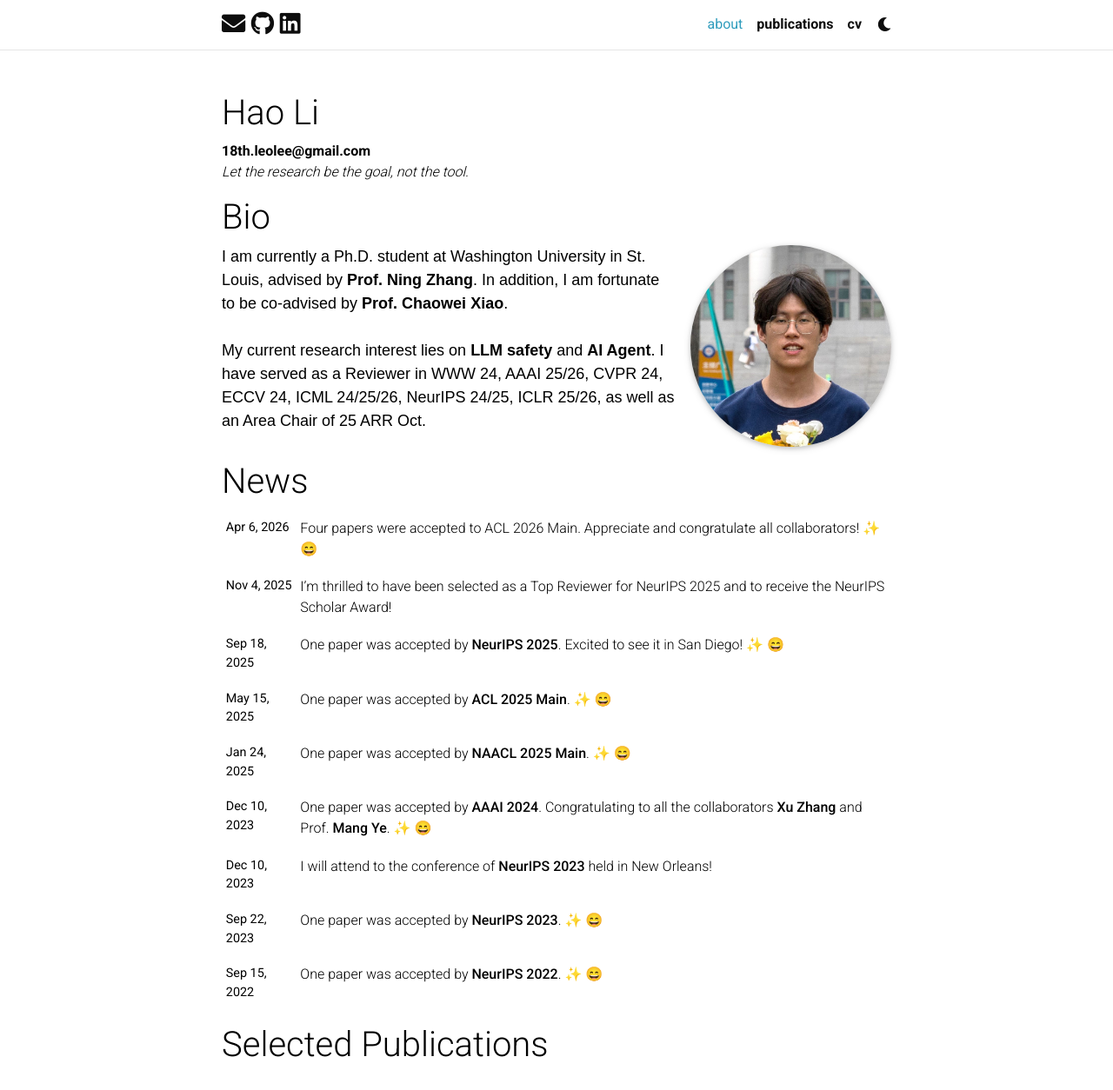
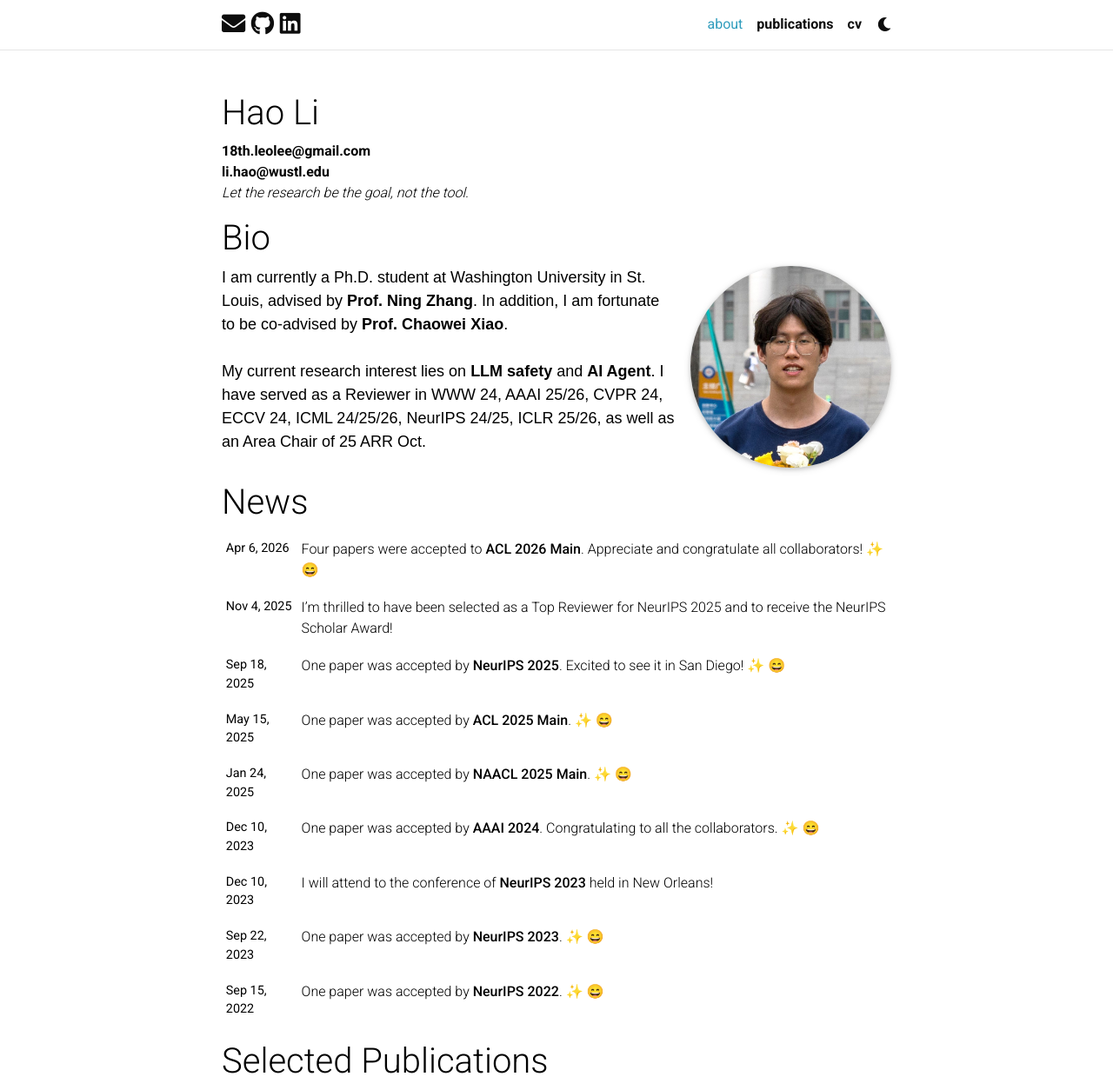
Before and after one commit to leolee99/leolee99.github.io, a Jekyll site: the page built from _pages/about.md, in a window 1280 px wide and 1400 px high, cut to the strip 0-1254 px from the top of the window. Shown: the whole strip at 87% size. Built offline with Jekyll 4.4.1, drawn with Linux system fonts in a browser that asks for light colours; full-size pictures stand in for the smaller copies a plugin makes; emoji names are drawn with the system emoji font; comment, search, counter and statistics services are not loaded; a style sheet for code colours, icons or effects is not loaded.

Commit message:
update email address

```diff
--- a/_pages/about.md
+++ b/_pages/about.md
@@ -2,7 +2,7 @@
 layout: about
 title: about
 permalink: /
-subtitle: <a href='mailto:18th.leolee@gmail.com' target="_blank">18th.leolee@gmail.com</a> <br> <i>Let the research be the goal, not the tool.</i>
+subtitle: <a href='mailto:18th.leolee@gmail.com' target="_blank">18th.leolee@gmail.com</a><br><a href='mailto:li.hao@wustl.edu' target="_blank">li.hao@wustl.edu</a> <br> <i>Let the research be the goal, not the tool.</i>
 
 
 profile:
```
Also changed, not shown: _news/announcement_4.md (+1 -1 lines), _news/announcement_9.md (+1 -1 lines).
